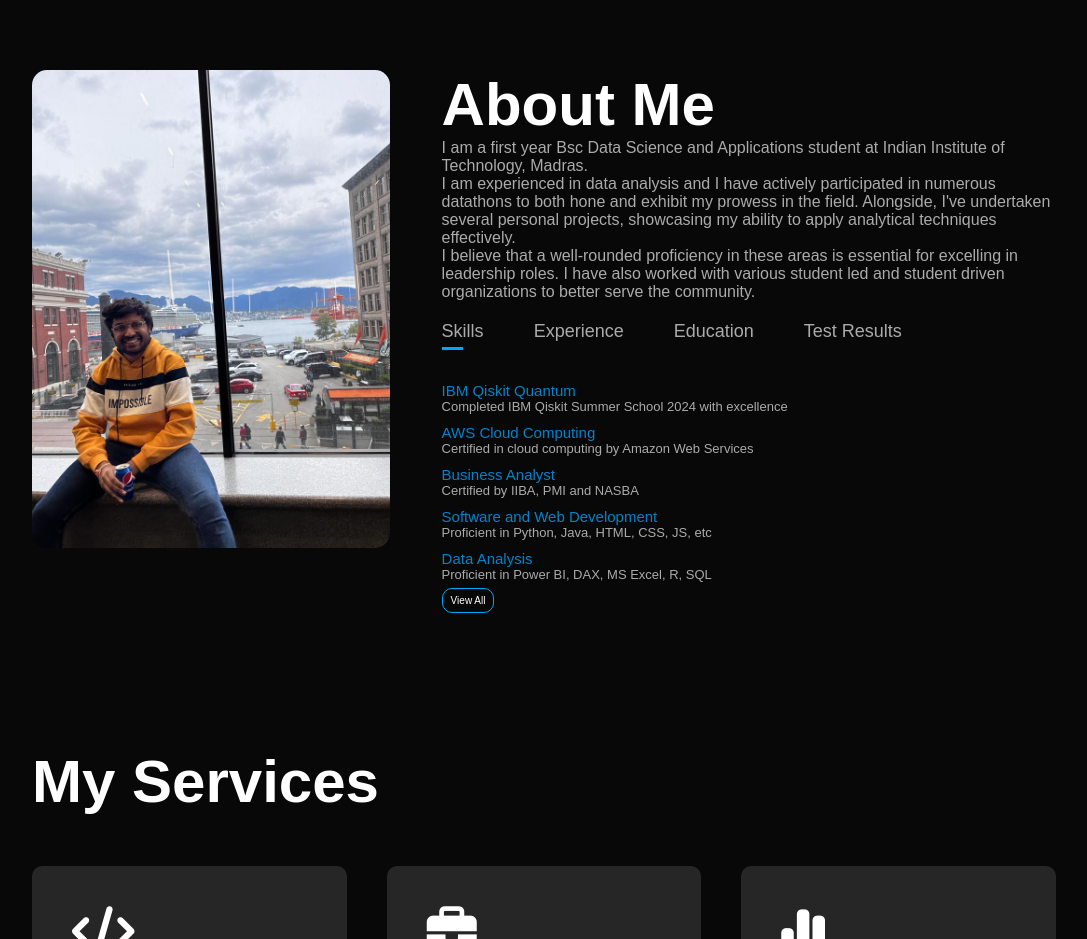
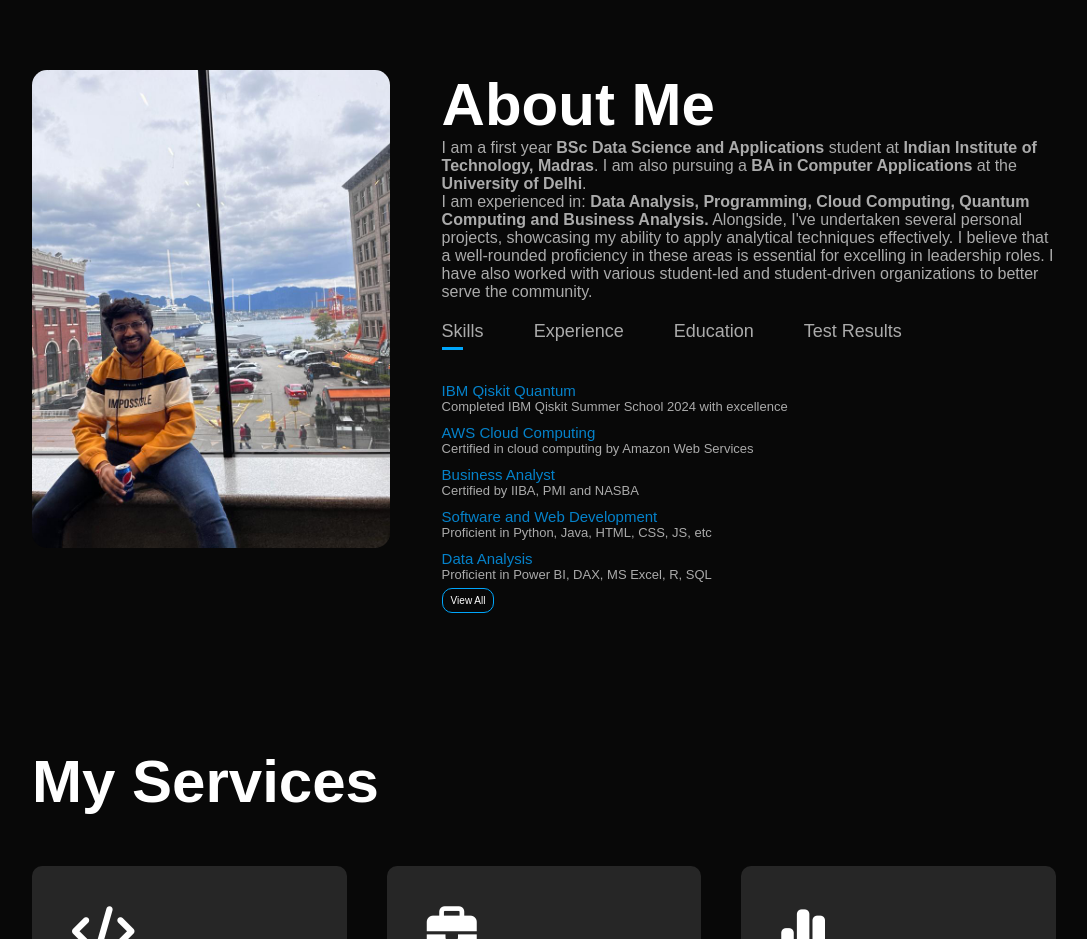
Before and after one commit to pranay-aggarwal/My-Website, a plain HTML site: page index.html in a window 1280 px wide. Shown: the part 820-1759 px from the top of the page, without its empty margins (96-1183 px from the left). Drawn offline with Linux system fonts and the light colour scheme.

Commit message:
Edit text

```diff
--- a/index.html
+++ b/index.html
@@ -49,11 +49,18 @@
                 </div>
                 <div class="about-col-2">
                     <h1 class="sub-title"> About Me </h1>
-                    <p> I am a first year Bsc Data Science and Applications student at Indian Institute of Technology, Madras.
-                        <br> I am experienced in data analysis and I have actively participated in numerous datathons to both hone and exhibit my prowess in the field.
+                    <p>
+                        I am a first year <b>BSc Data Science and Applications</b> student at <b>Indian Institute of Technology, Madras</b>.
+                        I am also pursuing a <b>BA in Computer Applications</b> at the <b>University of Delhi</b>.
+                        <br>
+                        I am experienced in: <b>Data Analysis, Programming, Cloud Computing, Quantum Computing and Business Analysis.</b>
+
                         Alongside, I've undertaken several personal projects, showcasing my ability to apply analytical techniques effectively.
-                        <br> I believe that a well-rounded proficiency in these areas is essential for excelling in leadership roles.
-                        I have also worked with various student led and student driven organizations to better serve the community. </p>
+
+                        I believe that a well-rounded proficiency in these areas is essential for excelling in leadership roles.
+
+                        I have also worked with various student-led and student-driven organizations to better serve the community.
+                    </p>
 
                     <div class="tab-titles">
                         <p class="tab-links active-link" onclick="opentab('skills')">Skills</p>
```
